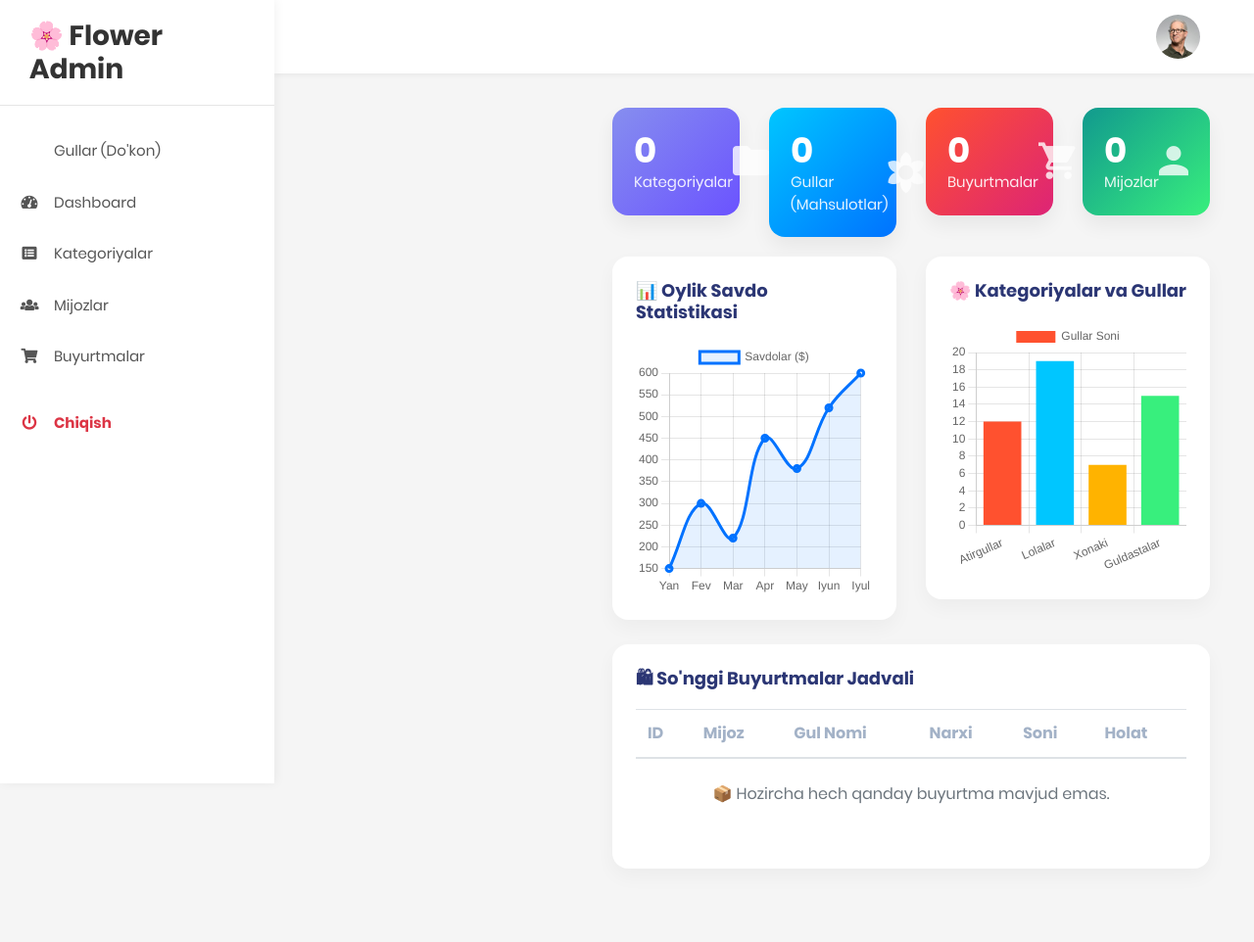
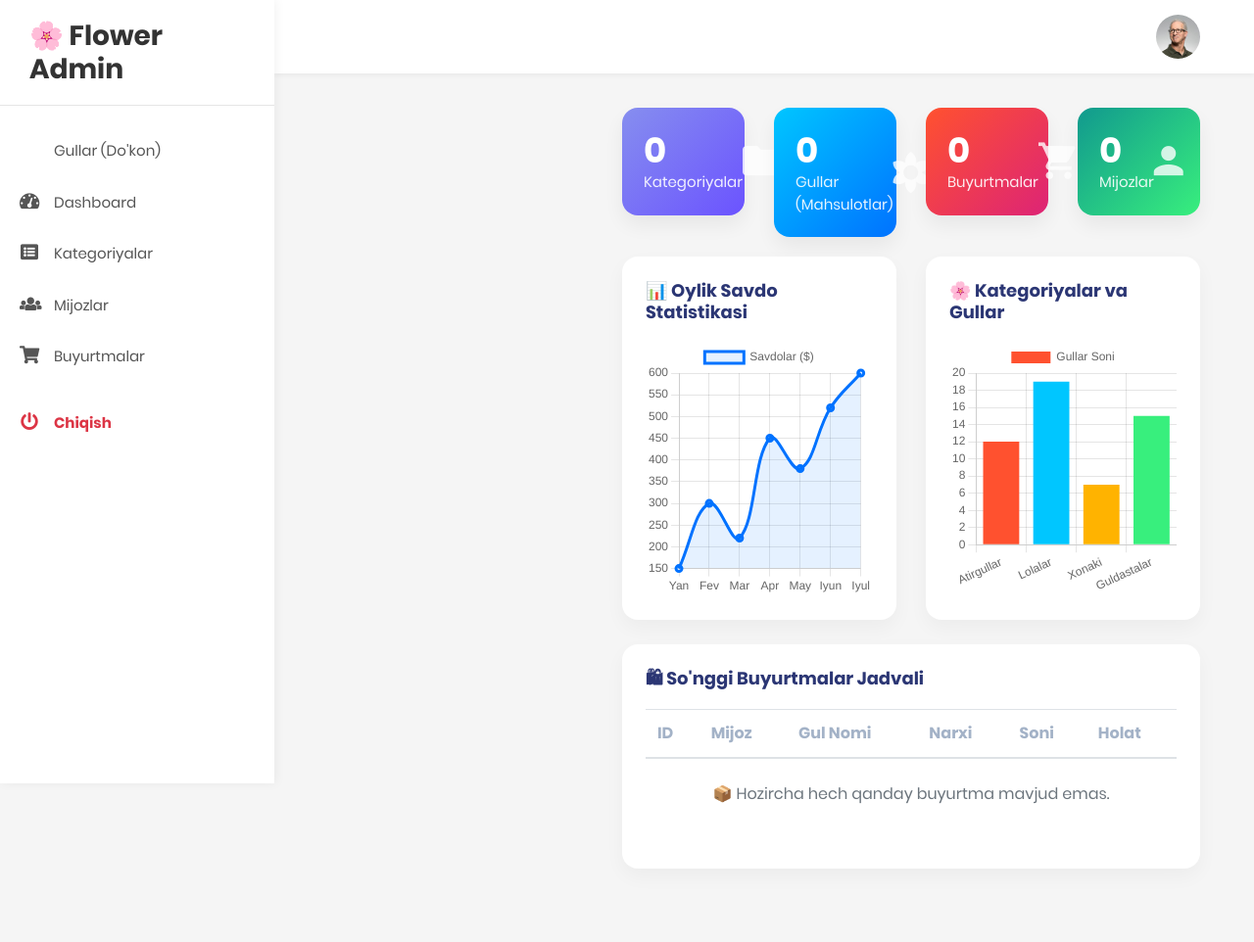
Before and after one commit to zilolaegamberganova/flower_shop, a Django app: template core/templates/dashboard/index.html in a window 1280 px wide. Shown: the whole page at 98% size. Run offline with Django 5.2, Linux system fonts and the light colour scheme; the template is opened without the code that fills it, so the values that code supplies are empty; some libraries are stand-ins or nearby versions.

Commit message:
Fix full width and layout

```diff
--- a/core/templates/dashboard/base.html
+++ b/core/templates/dashboard/base.html
@@ -15,12 +15,17 @@
     <link href="{% static 'css/theme.css' %}" rel="stylesheet" media="all">
 
     <style>
-        /* --- ZAXIRA DIZAYN (Statik fayllar o'qilmasa ham ishlaydi) --- */
+        /* To'liq ekran uchun sozlash */
+        * {
+            box-sizing: border-box;
+        }
+
         body {
             background-color: #f5f5f5;
             font-family: 'Poppins', sans-serif;
             margin: 0;
             padding: 0;
+            width: 100vw;
             overflow-x: hidden;
         }
 
@@ -31,7 +36,7 @@
             position: relative;
         }
 
-        /* Sidebar dizayni */
+        /* Chap menyu */
         .menu-sidebar {
             width: 280px;
             position: fixed;
@@ -54,8 +59,9 @@
         }
 
         .navbar-sidebar .navbar__list li a {
-            display: block;
-            padding: 12px 30px;
+            display: flex;
+            align-items: center;
+            padding: 14px 30px;
             color: #555;
             font-size: 15px;
             text-decoration: none;
@@ -71,18 +77,20 @@
             margin-right: 15px;
             width: 20px;
             text-align: center;
+            font-size: 18px;
         }
 
-        /* Sahifa konteyneri */
+        /* Sahifa konteyneri - to'liq ekranni egallashi uchun */
         .page-container {
             flex-grow: 1;
             margin-left: 280px;
-            width: calc(100% - 280px);
+            width: calc(100vw - 280px);
             min-height: 100vh;
             position: relative;
+            background: #f5f5f5;
         }
 
-        /* Header dizayni */
+        /* Yuqori Header */
         .header-desktop {
             height: 75px;
             background: #ffffff;
@@ -150,12 +158,13 @@
             font-weight: bold;
         }
 
-        /* Asosiy kontent */
+        /* Asosiy kontent maydoni */
         .main-content {
             padding-top: 100px;
-            padding-left: 30px;
-            padding-right: 30px;
+            padding-left: 40px;
+            padding-right: 40px;
             padding-bottom: 50px;
+            width: 100%;
         }
     </style>
 </head>
@@ -174,7 +183,7 @@
 
             <!-- Asosiy Kontent -->
             <div class="main-content">
-                <div class="container-fluid">
+                <div class="container-fluid" style="max-width: 100% !important;">
                     {% block content %}
                     {% endblock %}
                 </div>
```
